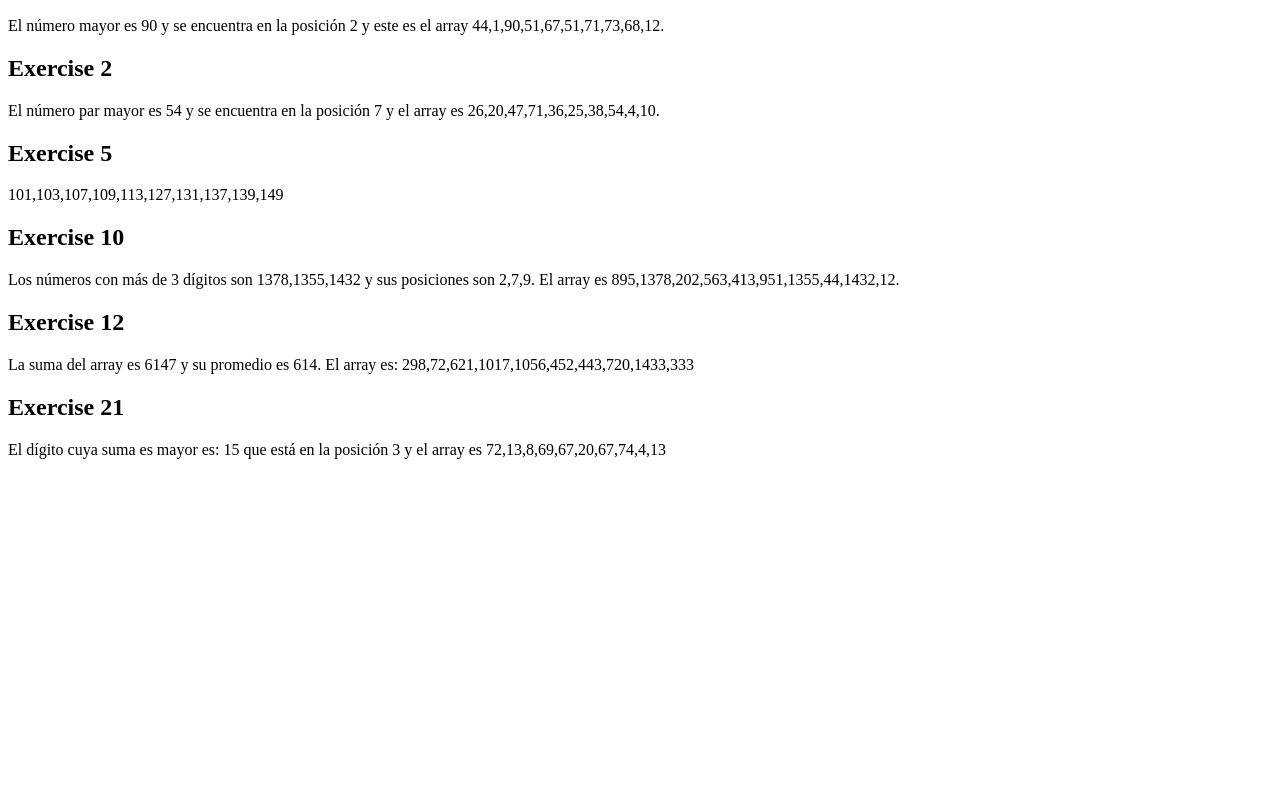
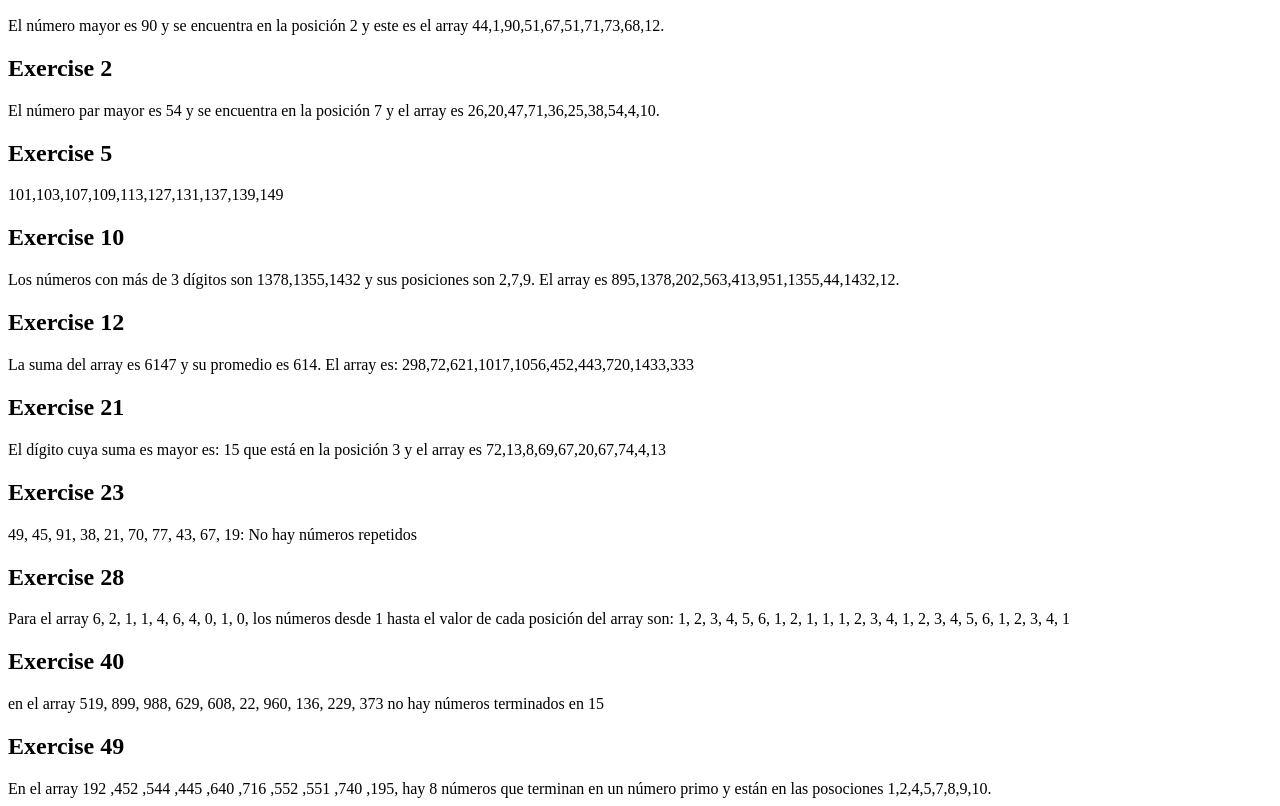
Before and after one commit to andresbolivar07/Practicas_js, a plain HTML site: page Ejercicios_Laboratoria/arrays.html in a window 1280 px wide. Shown: the part 110-916 px from the top of the page. Before the commit the page ends 800 px from the top, so only its background shows below. Drawn offline with Linux system fonts and the light colour scheme.

Commit message:
feat: exercises 23, 28, 40 and 49

```diff
--- a/Ejercicios_Laboratoria/arrays.html
+++ b/Ejercicios_Laboratoria/arrays.html
@@ -20,8 +20,28 @@
     <div id="exercise12"></div>
     <h2>Exercise 21</h2>
     <div id="exercise21"></div>
+    <h2>Exercise 23</h2>
+    <div id="exercise23"></div>
+    <h2>Exercise 28</h2>
+    <div id="exercise28"></div>
+    <h2>Exercise 40</h2>
+    <div id="exercise40"></div>
+    <h2>Exercise 49</h2>
+    <div id="exercise49"></div>
 </body>
 <script>
+
+    // Función que evalua si un número es primo
+
+    const isPrime = (number) => {
+        for (let i = 2; i < number; i++) {
+            if (number % i === 0) {
+            return false;
+            }
+        }
+        return true;
+        }
+
     // 1. Leer 10 enteros, almacenarlos en un vector y determinar en qué posición del vector está el
     //    mayor número leído.
 
@@ -83,14 +103,7 @@
 //5. Almacenar en un vector de 10 posiciones los 10 números primos comprendidos entre 100 y
 //   300. Luego mostrarlos en pantalla.
 
-const isPrime = (number) => {
-    for (let i = 2; i < number; i++) {
-        if (number % i === 0) {
-        return false;
-        }
-    }
-    return true;
-    }
+
     const exercise5 = () => {
     primeNumbers = [];
     let count = 0;
@@ -190,5 +203,121 @@ let maxDigitposition = 1;
 const result6 = document.getElementById("exercise21");
 result6.innerHTML = exercise21();
 
+//23. Leer 10 números enteros, almacenarlos en un vector y determinar si existe al menos un número repetido.
+
+const exercise23 = () => {
+
+    const randomNumbers = [];
+    for (let i = 0; i < 10; i++) {
+        randomNumbers.push(Math.floor(Math.random() * 100));
+    }
+    for (let i = 0; i < randomNumbers.length; i++) {
+        let ocurrences = 0;
+        const externalNumber = randomNumbers[i];
+        for (let j = 0; j < randomNumbers.length; j++) {
+            const internalNumber = randomNumbers[j];
+            if (externalNumber === internalNumber) {
+                ocurrences++;
+            }
+            if (ocurrences > 1) {
+                return `${randomNumbers.join(', ') }: Se encontró un número repetido: ${ externalNumber}, en la posición ${ i } y la ${ j}.`
+            }
+        }
+    }
+    return `${randomNumbers.join(', ') }: No hay números repetidos`;
+}
+const result7 = document.getElementById("exercise23");
+result7.innerHTML = exercise23();
+
+// 28. Leer 10 números enteros, almacenarlos en un vector y mostrar en pantalla todos los enteros comprendidos entre 1 y cada uno de los números almacenados en el vector.
+
+const exercise28 = () => {
+    const randomNumbers = [];
+    for (let i = 0; i < 10; i++) {
+        randomNumbers.push(Math.floor(Math.random() * 10));
+    }
+
+    let count = [];
+    for(let i = 0; i < randomNumbers.length; i++) {
+        for (let j = 1; j <= randomNumbers[i]; j++) {
+            count.push(j);
+        }
+    }
+    return `Para el array ${randomNumbers.join(', ')}, los números desde  1 hasta el valor de cada posición del array son: ${ count.join(', ')}`;
+}
+const result8 = document.getElementById("exercise28");
+result8.innerHTML = exercise28();
+
+// 40. Leer 10 números enteros, almacenarlos en un vector y determinar cuántos números de los almacenados en dicho vector terminan en 15.
+
+const exercise40 = () => {
+
+    const randomNumbers = [];
+    for (let i = 0; i < 10; i++) {
+        randomNumbers.push(Math.floor(Math.random() * 1000));
+}
+    let counter = 0;
+    let positions= [];
+
+    for (let i = 0; i < randomNumbers.length; i++) {
+        if ( randomNumbers[i] === 15) {
+            counter++;
+            positions.push(i + 1);
+        }
+        if ( randomNumbers[i] > 100) {
+            let finalNumbers = randomNumbers[i] % 100;
+            if (finalNumbers === 15) {
+                counter++;
+                positions.push(i + 1);
+            }
+        }
+    }
+
+    const NumbersInFifteen = `En el array ${ randomNumbers.join(', ') }, hay ${ counter } números terminados en 15, en las posiciones ${ positions}.`;
+
+    const noNumbersInFifteen = `en el array ${ randomNumbers.join(', ') } no hay números terminados en 15`;
+
+    return counter > 0 ? NumbersInFifteen : noNumbersInFifteen;
+
+}
+const result9 = document.getElementById("exercise40");
+result9.innerHTML = exercise40();
+
+//49. Leer 10 números enteros, almacenarlos en un vector y determinar cuántos números terminan en dígito primo.
+
+
+const exercise49 = () => {
+
+    const randomNumbers = [];
+    for (let i = 0; i < 10; i++) {
+        randomNumbers.push(Math.floor(Math.random() * 1000));
+    }
+
+    let counter = 0;
+    let positions= [];
+
+    for(let i = 0; i < randomNumbers.length; i++) {
+        if (randomNumbers[i] < 10) {
+            if(isPrime(randomNumbers[i])) {
+                counter++;
+                positions.push(i + 1);
+            }
+        }
+        if(randomNumbers[i] > 10){
+            let lastNumber = randomNumbers[i] % 10;
+            if (isPrime(lastNumber)) {
+            counter++;
+            positions.push(i + 1);
+            }
+        }
+    }
+    const primes = `En el array ${ randomNumbers.join(' ,') }, hay ${ counter } números que terminan en un número primo y están en las posociones ${ positions }.`
+    const noPrimes = `El array ${ randomNumbers.join(' ,') }, no tiene números cuyo ultimo dígito termine en un número primo.`
+
+    return counter > 0 ? primes : noPrimes;
+}
+const result10 = document.getElementById("exercise49");
+result10.innerHTML = exercise49();
+
 </script>
 </html>
```
Lines whose indentation alone changed are shown as unchanged.
